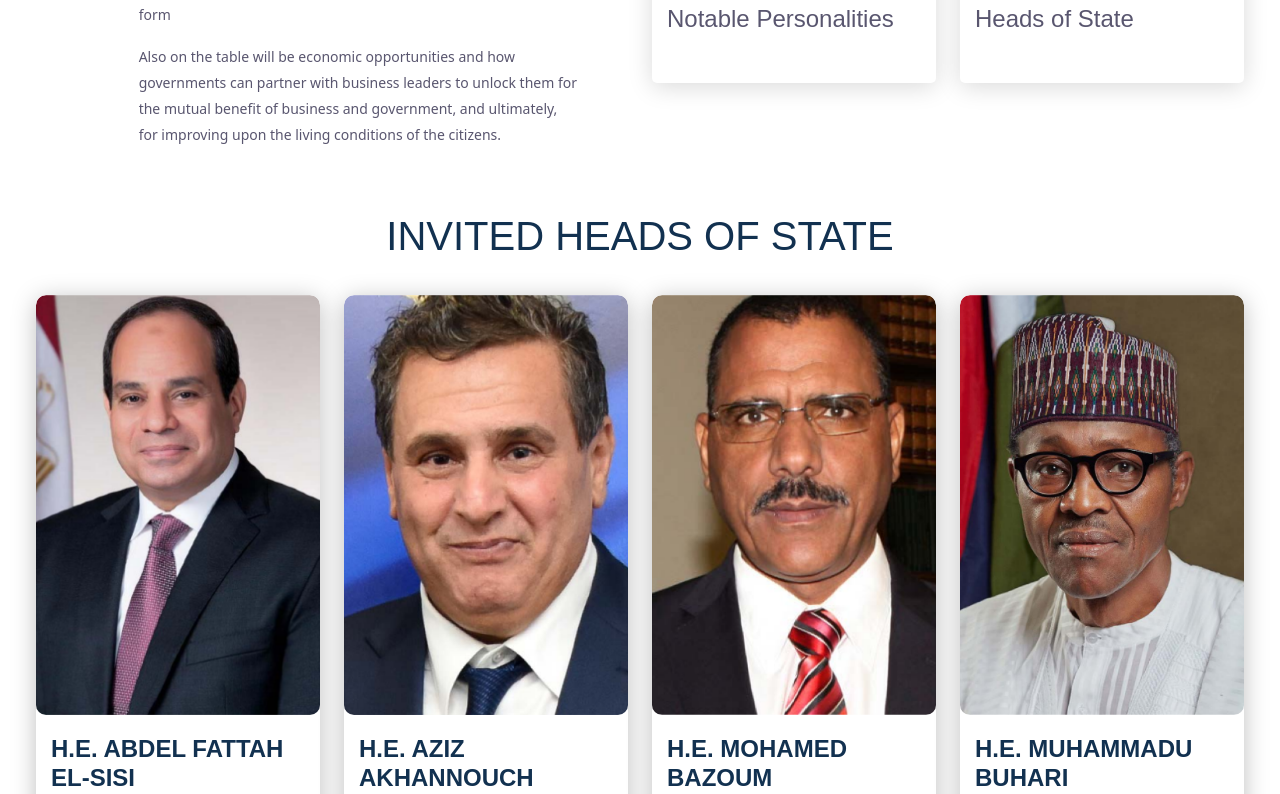
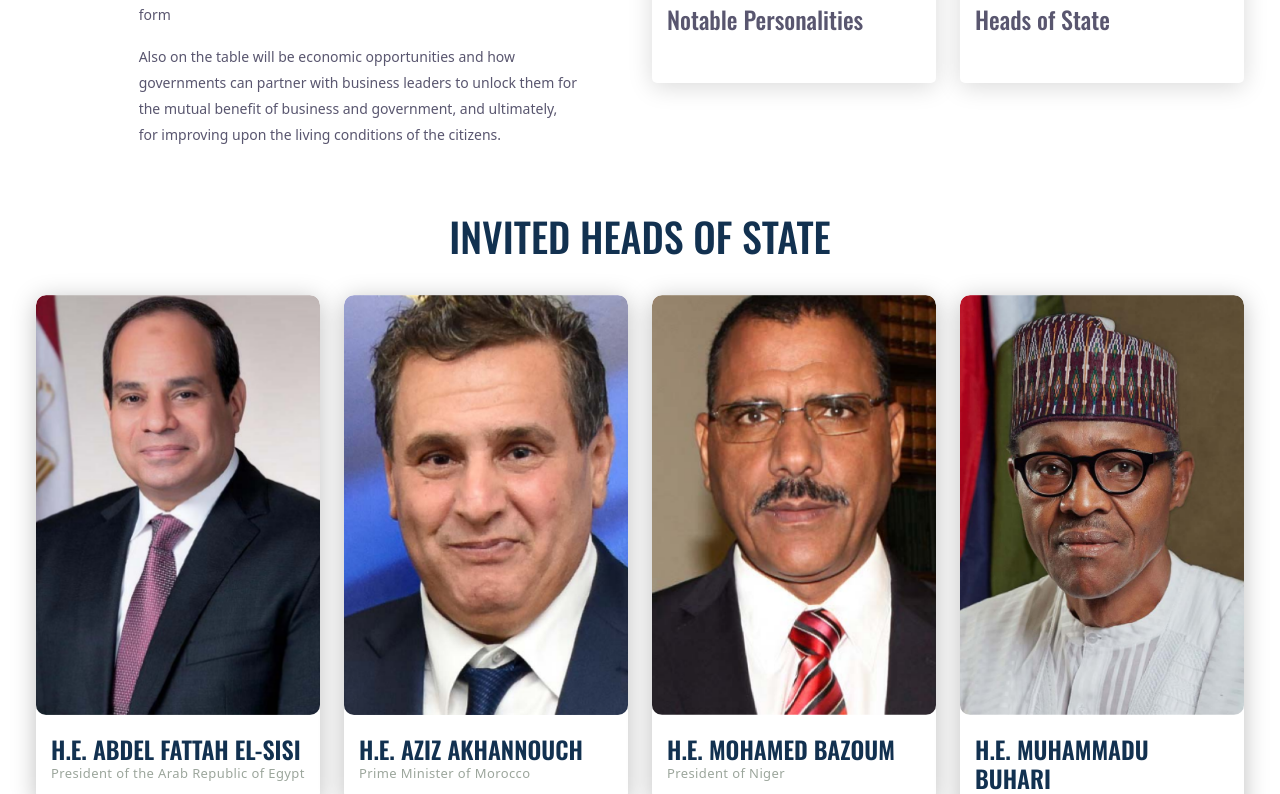
Before and after one commit to adham618/kwahu-summit, a Next.js app: page / in a window 1280 px wide. Shown: the part 2611-3405 px from the top of the page. Built offline with nearby package versions, Linux system fonts and the light colour scheme.

Commit message:
feat: add font

```diff
--- a/src/pages/_document.tsx
+++ b/src/pages/_document.tsx
@@ -16,12 +16,15 @@ class MyDocument extends Document {
     return (
       <Html lang='en'>
         <Head>
+          <link rel='preconnect' href='https://fonts.googleapis.com' />
           <link
-            rel='preload'
-            href='/fonts/inter-var-latin.woff2'
-            as='font'
-            type='font/woff2'
+            rel='preconnect'
+            href='https://fonts.gstatic.com'
             crossOrigin='anonymous'
+          />
+          <link
+            href='https://fonts.googleapis.com/css2?family=Montserrat:wght@700&family=Oswald:wght@200;300;400;500;600;700&display=swap'
+            rel='stylesheet'
           />
         </Head>
         <body>
--- a/src/styles/globals.css
+++ b/src/styles/globals.css
@@ -3,18 +3,6 @@
 @tailwind utilities;
 
 @layer base {
-  /* inter var - latin */
-  @font-face {
-    font-family: 'Inter';
-    font-style: normal;
-    font-weight: 100 900;
-    font-display: optional;
-    src: url('/fonts/inter-var-latin.woff2') format('woff2');
-    unicode-range: U+0000-00FF, U+0131, U+0152-0153, U+02BB-02BC, U+02C6, U+02DA,
-      U+02DC, U+2000-206F, U+2074, U+20AC, U+2122, U+2191, U+2193, U+2212,
-      U+2215, U+FEFF, U+FFFD;
-  }
-
   .layout {
     /* 1100px */
     max-width: 68.75rem;
--- a/tailwind.config.js
+++ b/tailwind.config.js
@@ -1,6 +1,3 @@
-/* eslint-disable @typescript-eslint/no-var-requires */
-const { fontFamily } = require('tailwindcss/defaultTheme');
-
 /** @type {import('tailwindcss').Config} */
 module.exports = {
   content: ['./src/**/*.{js,jsx,ts,tsx}'],
@@ -10,9 +7,6 @@ module.exports = {
   },
   theme: {
     extend: {
-      fontFamily: {
-        primary: ['Inter', ...fontFamily.sans],
-      },
       colors: {
         primary: {
           // Customize it on globals.css :root
```
